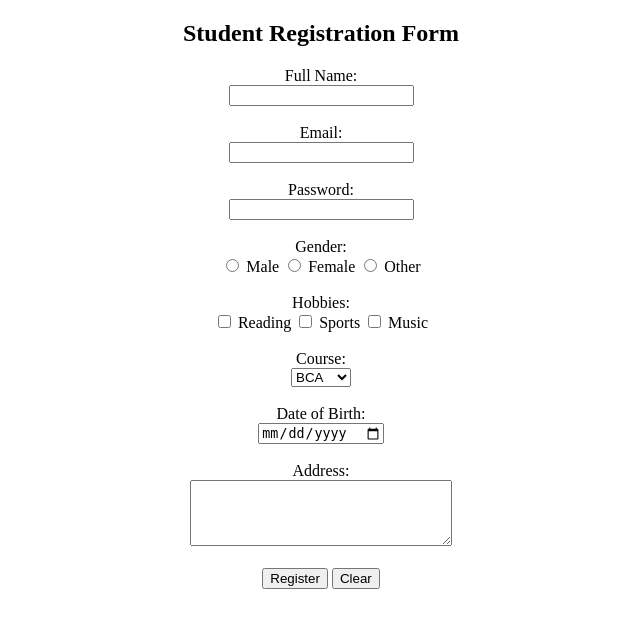
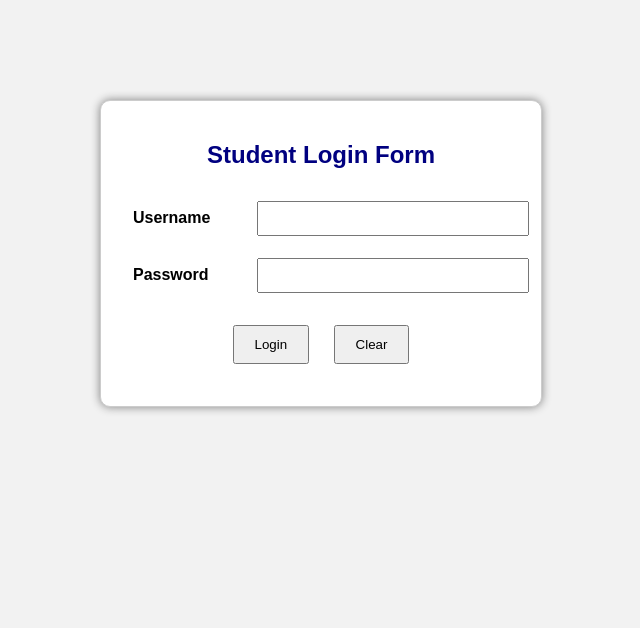
Before and after one commit to 112434003-sys/DeepanHTML, a PHP site: page / in a window 1280 px wide. Shown: the top 628 px of the page, without its empty margins (319-959 px from the left). Run offline with PHP 8.4, Linux system fonts and the light colour scheme.

Commit message:
Add files via upload

```diff
--- a/index.html
+++ b/index.html
@@ -1,57 +1,88 @@
 <!DOCTYPE html>
 <html>
 <head>
-    <title>Registration Form</title>
+    <title>Student Login Form</title>
+
+    <style>
+        body{
+            font-family: Arial, sans-serif;
+            background-color: #f2f2f2;
+        }
+
+        .container{
+            width: 400px;
+            margin: 100px auto;
+            padding: 20px;
+            background: white;
+            border: 1px solid #ccc;
+            border-radius: 10px;
+            box-shadow: 0px 0px 10px gray;
+        }
+
+        h2{
+            text-align: center;
+            color: navy;
+        }
+
+        table{
+            width: 100%;
+        }
+
+        td{
+            padding: 10px;
+        }
+
+        input[type=text],
+        input[type=password]{
+            width: 100%;
+            padding: 8px;
+        }
+
+        .buttons{
+            text-align: center;
+        }
+
+        input[type=submit],
+        input[type=reset]{
+            padding: 10px 20px;
+            margin: 10px;
+        }
+    </style>
+
 </head>
+
 <body>
-<center>
-<h2>Student Registration Form</h2>
 
-<form action="output.php" method="post">
+<div class="container">
 
-    <label>Full Name:</label><br>
-    <input type="text" name="name" required><br><br>
+<h2>Student Login Form</h2>
 
-    <label>Email:</label><br>
-    <input type="email" name="email" required><br><br>
+<form action="response.php" method="get">
 
-    <label>Password:</label><br>
-    <input type="password" name="password" required><br><br>
+<table>
 
-    <label>Gender:</label><br>
-    <input type="radio" name="gender" value="Male"> Male
-    <input type="radio" name="gender" value="Female"> Female
-    <input type="radio" name="gender" value="Other"> Other
-    <br><br>
+<tr>
+<td><b>Username</b></td>
+<td><input type="text" name="username" required></td>
+</tr>
 
-    <label>Hobbies:</label><br>
-    <input type="checkbox" name="hobbies[]" value="Reading"> Reading
-    <input type="checkbox" name="hobbies[]" value="Sports"> Sports
-    <input type="checkbox" name="hobbies[]" value="Music"> Music
-    <br><br>
+<tr>
+<td><b>Password</b></td>
+<td><input type="password" name="password" required></td>
+</tr>
 
-    <label>Course:</label><br>
-    <select name="course">
-        <option>BCA</option>
-        <option>BSc</option>
-        <option>BCom</option>
-        <option>BTech</option>
-    </select>
-    <br><br>
+<tr>
+<td colspan="2" class="buttons">
+<input type="submit" value="Login">
+<input type="reset" value="Clear">
+</td>
+</tr>
 
-    <label>Date of Birth:</label><br>
-    <input type="date" name="dob">
-    <br><br>
-
-    <label>Address:</label><br>
-    <textarea name="address" rows="4" cols="30"></textarea>
-    <br><br>
-
-    <input type="submit" value="Register">
-    <input type="reset" value="Clear">
+</table>
 
 </form>
-</center>
+
+</div>
 
 </body>
 </html>
--- a/response.php
+++ b/response.php
@@ -1,6 +1,6 @@
 <?php
-$username = $_POST['username'];
-$password = $_POST['password'];
+$username = $_GET['username'];
+$password = $_GET['password'];
 ?>
 
 <!DOCTYPE html>
```
